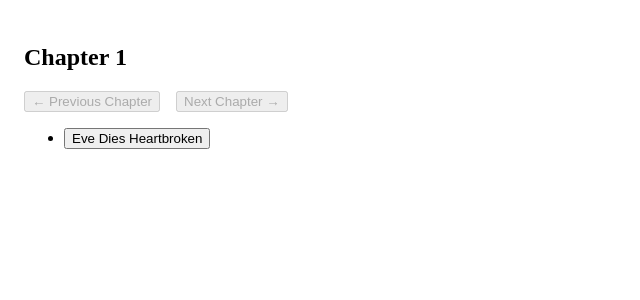
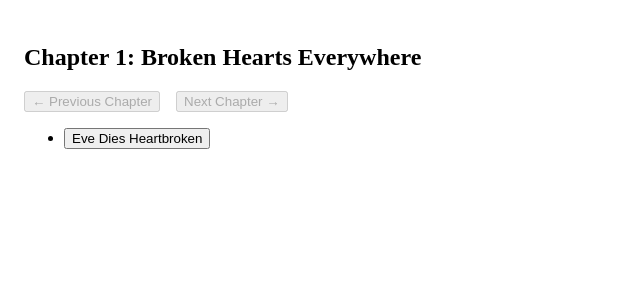
Before and after one commit to thSoft/storyteller-clone, a React (Vite) app: page / in a window 1280 px wide. Shown: the top 300 px of the page, without its empty margins (0-640 px from the left). Built offline with nearby package versions, Linux system fonts and the light colour scheme.

Commit message:
Show chapter title

```diff
--- a/src/components/CurrentChapterView.tsx
+++ b/src/components/ChapterView.tsx
@@ -4,9 +4,7 @@ import { setCurrentChapterIndex, setCurrentPuzzleId } from "../gameStateSlice";
 import { chapters, puzzles } from "../puzzles";
 import { RootState } from "../store";
 
-type Props = {};
-
-export const CurrentChapterView: React.FC<Props> = ({}) => {
+export const ChapterView: React.FC = () => {
   const dispatch = useDispatch();
   const currentChapterIndex = useSelector(
     (state: RootState) => state.currentChapterIndex
@@ -28,7 +26,9 @@ export const CurrentChapterView: React.FC<Props> = ({}) => {
 
   return (
     <div>
-      <h2>Chapter {currentChapterIndex + 1}</h2>
+      <h2>
+        Chapter {currentChapterIndex + 1}: {currentChapter.title}
+      </h2>
 
       <div style={{ marginBottom: "1rem" }}>
         <button onClick={handlePrev} disabled={currentChapterIndex === 0}>
--- a/src/components/PuzzleBrowser.tsx
+++ b/src/components/PuzzleBrowser.tsx
@@ -3,7 +3,7 @@ import { useDispatch, useSelector } from "react-redux";
 import { setCurrentPuzzleId } from "../gameStateSlice";
 import { puzzles } from "../puzzles";
 import { RootState } from "../store";
-import { CurrentChapterView } from "./CurrentChapterView";
+import { ChapterView } from "./ChapterView";
 import { PuzzleView } from "./PuzzleView";
 
 export const PuzzleBrowser: React.FC = () => {
@@ -24,7 +24,7 @@ export const PuzzleBrowser: React.FC = () => {
           <PuzzleView puzzle={puzzle} currentPuzzleId={currentPuzzleId} />
         </>
       ) : (
-        <CurrentChapterView />
+        <ChapterView />
       )}
     </div>
   );
--- a/src/puzzles.ts
+++ b/src/puzzles.ts
@@ -3,8 +3,9 @@ import { entityMap } from "./utils";
 
 export const puzzles = entityMap([eveDiesHeartbroken]);
 
-const chapter1 = {
-  puzzles: [eveDiesHeartbroken.id],
-};
-
-export const chapters = [chapter1];
+export const chapters = [
+  {
+    title: "Broken Hearts Everywhere",
+    puzzles: [eveDiesHeartbroken.id],
+  },
+];
```
